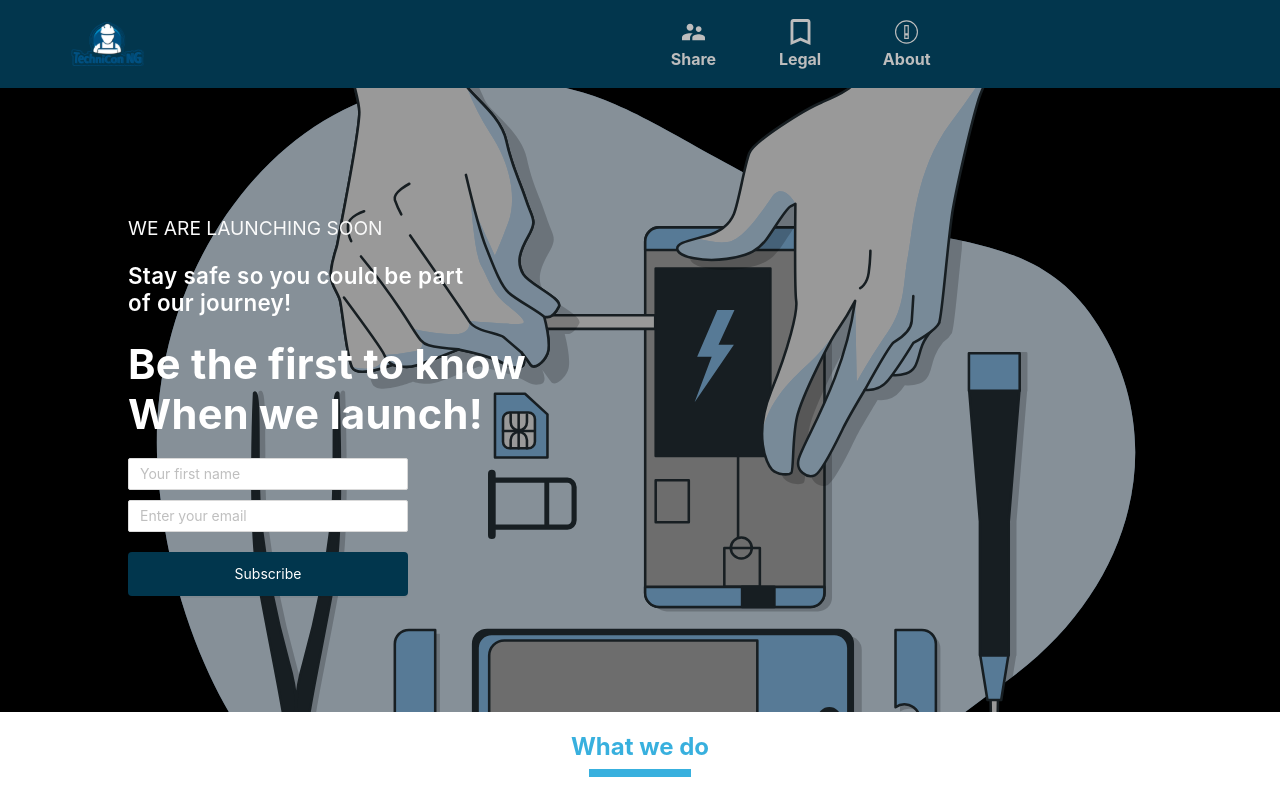
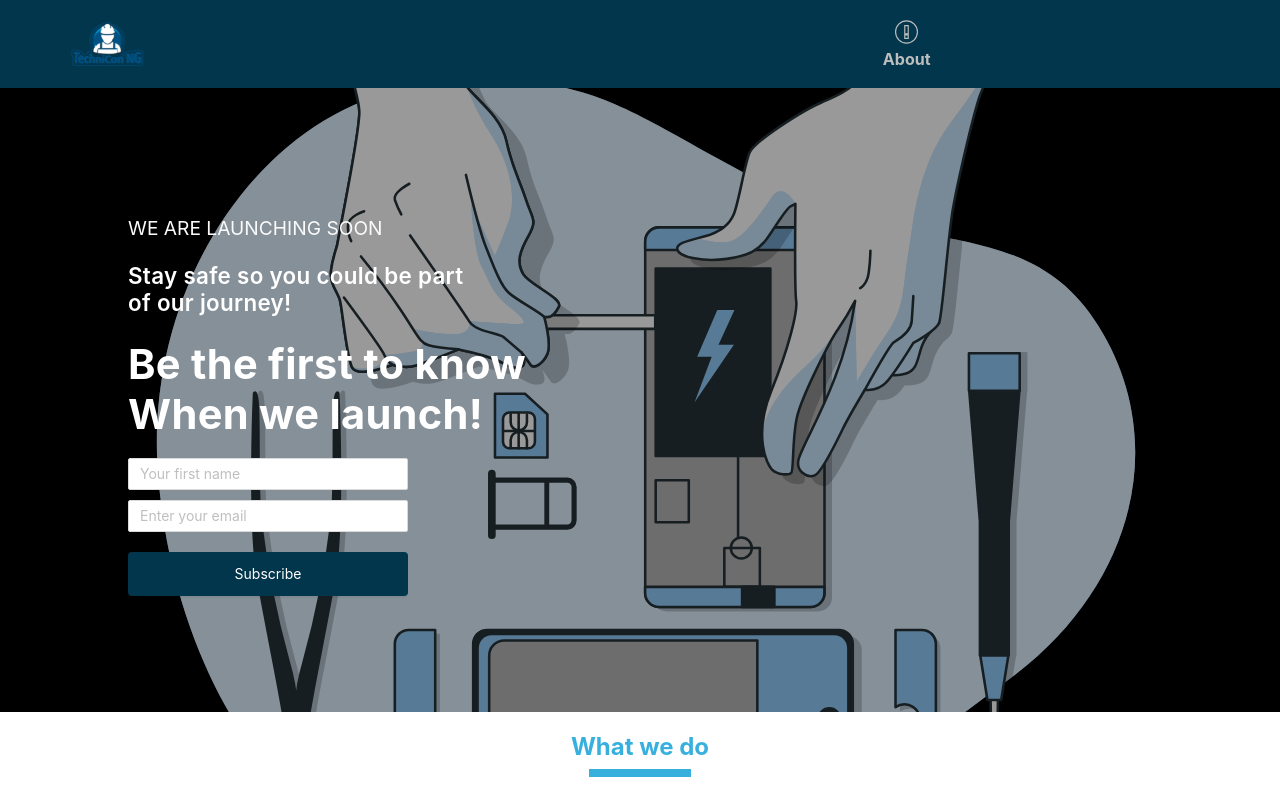
Before and after one commit to omoniyi22/Technicon, a React (Create React App) app: page / in a window 1280 px wide. Shown: the top 800 px of the page. Built offline with nearby package versions, Linux system fonts and the light colour scheme; no server answers; a web font is replaced by a local one.

Commit message:
Make font size bigger

```diff
--- a/src/components/hamburger-menu/hamburger-menu.jsx
+++ b/src/components/hamburger-menu/hamburger-menu.jsx
@@ -9,7 +9,7 @@ class App extends React.Component {
   constructor(props) {
     super(props);
     this.state = {
-      menuOpen: false
+      menuOpen: false,
     };
   }
 
@@ -34,12 +34,12 @@ class App extends React.Component {
         background: "#02364D",
         width: "100%",
         color: "white",
-        fontFamily: "Segoe UI"
+        fontFamily: "Segoe UI",
       },
       logo: {
         margin: "0 auto",
         position: "relative",
-        left: "-1rem"
+        left: "-1rem",
       },
       body: {
         display: "flex",
@@ -48,10 +48,11 @@ class App extends React.Component {
         width: "100vw",
         height: "100vh",
         filter: this.state.menuOpen ? "blur(2px)" : null,
-        transition: "filter 0.5s ease"
-      }
+        transition: "filter 0.5s ease",
+      },
     };
-    const menu = ["Share", "Legal", "About", "Notification", "Logout"];
+    // const menu = ["Share", "Legal", "About", "Notification", "Logout"];
+    const menu = ["About", "FAQ", "Blog"];
     const menuItems = menu.map((val, index) => {
       return (
         <MenuItem
@@ -92,7 +93,7 @@ class MenuItem extends React.Component {
   constructor(props) {
     super(props);
     this.state = {
-      hover: false
+      hover: false,
     };
   }
 
@@ -105,7 +106,7 @@ class MenuItem extends React.Component {
       container: {
         opacity: 0,
         animation: "1s appear forwards",
-        animationDelay: this.props.delay
+        animationDelay: this.props.delay,
       },
       menuItem: {
         fontFamily: `'Open Sans', sans-serif`,
@@ -116,7 +117,7 @@ class MenuItem extends React.Component {
         color: this.state.hover ? "gray" : "#fafafa",
         transition: "color 0.2s ease-in-out",
         animation: "0.5s slideIn forwards",
-        animationDelay: this.props.delay
+        animationDelay: this.props.delay,
       },
       line: {
         width: "90%",
@@ -124,8 +125,8 @@ class MenuItem extends React.Component {
         background: "gray",
         margin: "0 auto",
         animation: "0.5s shrink forwards",
-        animationDelay: this.props.delay
-      }
+        animationDelay: this.props.delay,
+      },
     };
     return (
       <div style={styles.container}>
@@ -152,7 +153,7 @@ class Menu extends React.Component {
   constructor(props) {
     super(props);
     this.state = {
-      open: this.props.open ? this.props.open : false
+      open: this.props.open ? this.props.open : false,
     };
   }
 
@@ -178,11 +179,11 @@ class Menu extends React.Component {
         transition: "height 0.3s ease",
         zIndex: 2,
 
-        marginTop: "4.5rem"
+        marginTop: "4.5rem",
       },
       menuList: {
-        paddingTop: "3rem"
-      }
+        paddingTop: "3rem",
+      },
     };
     return (
       <div style={styles.container}>
@@ -200,7 +201,7 @@ class MenuButton extends React.Component {
     super(props);
     this.state = {
       open: this.props.open ? this.props.open : false,
-      color: this.props.color ? this.props.color : "#02364D"
+      color: this.props.color ? this.props.color : "#02364D",
     };
   }
 
@@ -228,30 +229,30 @@ class MenuButton extends React.Component {
         position: "relative",
         left: "20px",
         marginTop: "20px",
-        marginBottom: "20px"
+        marginBottom: "20px",
       },
       line: {
         height: "6px",
         width: "40px",
         background: this.state.color,
-        transition: "all 0.2s ease"
+        transition: "all 0.2s ease",
       },
       lineTop: {
         transform: this.state.open ? "rotate(45deg)" : "none",
         transformOrigin: "top left",
         marginBottom: this.state.open ? "-9px" : "5px",
         position: "relative",
-        left: this.state.open ? "3px" : ""
+        left: this.state.open ? "3px" : "",
       },
       lineMiddle: {
         opacity: this.state.open ? 0 : 1,
-        transform: this.state.open ? "translateX(-16px)" : "none"
+        transform: this.state.open ? "translateX(-16px)" : "none",
       },
       lineBottom: {
         transform: this.state.open ? "translateX(-1px) rotate(-45deg)" : "none",
         transformOrigin: "top left",
-        marginTop: this.state.open ? "25px" : "5px"
-      }
+        marginTop: this.state.open ? "25px" : "5px",
+      },
     };
     return (
       <div
@@ -284,16 +285,16 @@ function Footer(props) {
       flexDirection: "column",
       justifyContent: "center",
       alignItems: "center",
-      color: props.color
+      color: props.color,
     },
     line: {
       height: "1px",
       width: "90%",
-      background: props.color
+      background: props.color,
     },
     text: {
-      padding: "0.5rem"
-    }
+      padding: "0.5rem",
+    },
   };
 
   return (
@@ -306,12 +307,12 @@ function Footer(props) {
 
 Footer.defaultProps = {
   color: "#02364D",
-  title: "hello world!"
+  title: "hello world!",
 };
 
 Footer.propTypes = {
   color: PropTypes.string.isRequired,
-  title: PropTypes.string.isRequired
+  title: PropTypes.string.isRequired,
 };
 
 /* Main.jsx */
@@ -321,9 +322,9 @@ class HamburgerMenu extends React.Component {
       main: {
         display: "flex",
         flexDirection: "column",
-        alignItems: "center"
+        alignItems: "center",
         // height: "100vh",
-      }
+      },
     };
 
     return (
--- a/src/components/navbar/navbar.js
+++ b/src/components/navbar/navbar.js
@@ -22,10 +22,10 @@ export function NavBar() {
           </Link>
         </div>
         <div className=" col-1 offset-4 users-nav">
-          <NavItem iconName={share} text="Share" navIconClassName="" />
+          {/* <NavItem iconName={share} text="Share" navIconClassName="" /> */}
         </div>
         <div className="col-1">
-          <NavItem iconName={legal} text="Legal" navIconClassName="" />
+          {/* <NavItem iconName={legal} text="Legal" navIconClassName="" /> */}
         </div>
         <div className="col-1">
           <Link to="/#">
--- a/src/components/page-content/landing-page/landing-page.js
+++ b/src/components/page-content/landing-page/landing-page.js
@@ -175,7 +175,7 @@ const Message = styled.p`
     text-align: center;
   }
   @media screen and (max-width: 360px) {
-    font-size: ${(props) => (props.big ? "1.3rem" : "0.95rem")};
+    font-size: ${(props) => (props.big ? "1.3rem" : "1rem")};
     font-weight: ${(props) => (props.big ? "bold" : "600")};
     text-align: center;
   }
@@ -193,7 +193,7 @@ const Caption = styled.p`
   font-weight: normal;
   @media screen and (max-width: 360px) {
     text-align: center;
-    font-size: 1.2rem;
+    font-size: 1.6rem;
   }
 `;
 
```
